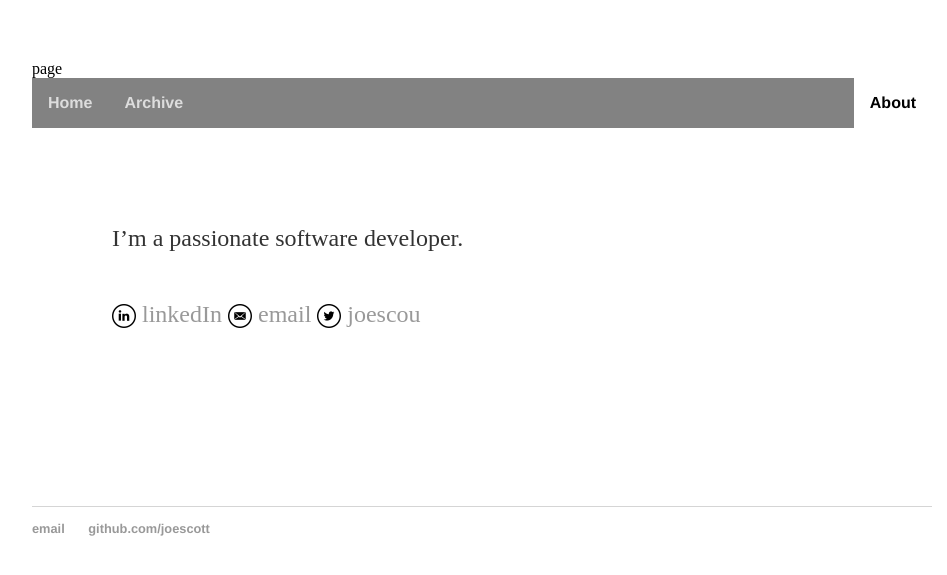
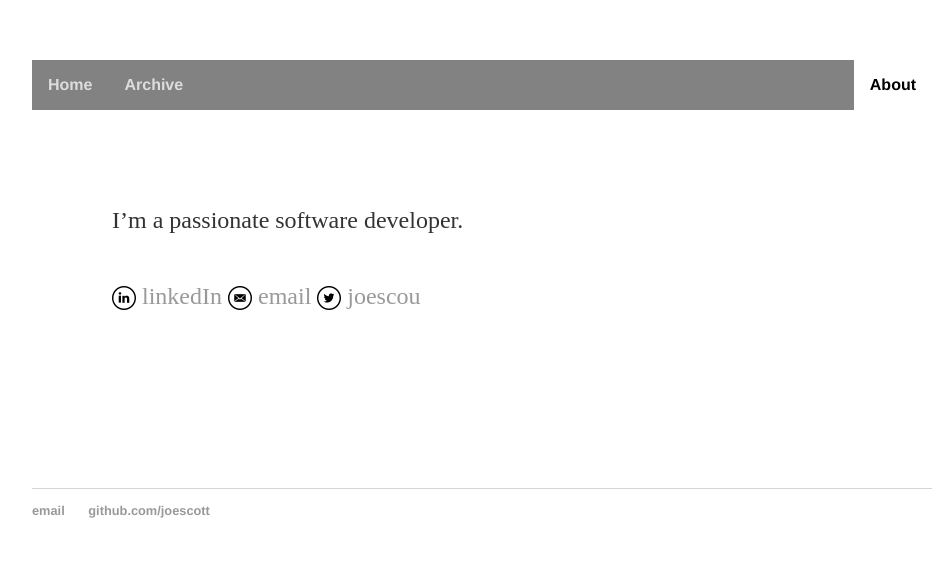
Before and after one commit to joescott/joescott.github.io, a Jekyll site: the page built from about/index.md, in a window 1280 px wide. Shown: the top 575 px of the page, without its empty margins (158-1105 px from the left). Built offline with Jekyll 4.4.1, drawn with Linux system fonts in a browser that asks for light colours.

Commit message:
test layout2

```diff
--- a/_layouts/default.html
+++ b/_layouts/default.html
@@ -5,10 +5,9 @@
     <link rel="stylesheet" type="text/css" href="/css/main.css">
   </head>
   <body>
-      {{ page.layout  }}
           <ul class="nav">
               <li><a href="/"
-                      {% if page.layout == 'home' %}class="active"{% endif %}
+                      {% if page.path == 'index.html' %}class="active"{% endif %}
                      title="Home">Home</a></li>
               <li><a href="/archive"
                       {% if page.url contains "archive" %}class="active"{% endif %}
```
Also changed, not shown: 7 other files.
